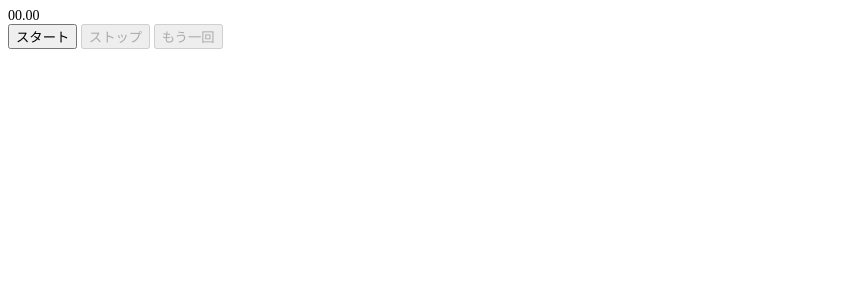
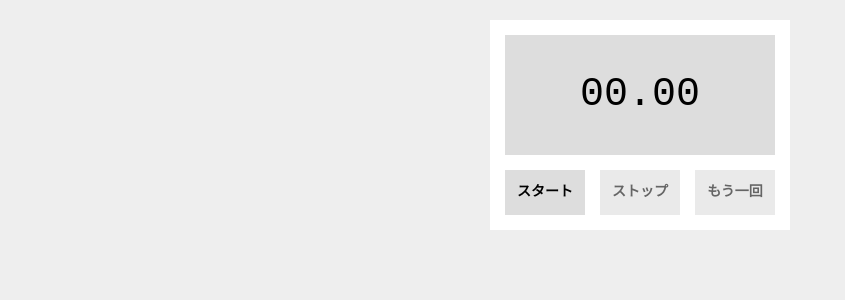
Before and after one commit to RintaroKinashi/TimerGame, a PHP site: page / in a window 1280 px wide. Shown: the top 300 px of the page, without its empty margins (0-845 px from the left). Run offline with PHP 8.4, Linux system fonts and the light colour scheme.

Commit message:
[update]refs #1_Adjusted_CSS

```diff
--- a/css/styles.css
+++ b/css/styles.css
@@ -1,38 +1,40 @@
 body {
+  font-family: 'Courier New', monospace;
   font-size: 14px;
+  background: #eee;
 }
 
-#open, #close {
-  cursor: pointer;
-  width: 200px;
-  border: 1px solid #ccc;
-  border-radius: 4px;
+.container {
+  margin: 20px auto;
+  width: 270px;
+  background: #fff;
+  padding: 15px;
   text-align: center;
-  padding: 12px 0;
-  margin: 16px auto 0;
 }
 
-#mask {
-  background: rgba(0, 0, 0, 0.4);
-  position: fixed;
-  top: 0;
-  bottom: 0;
-  right: 0;
-  left: 0;
+.btns {
+  display: flex;
+  justify-content: space-between;
 }
 
-#modal {
-  background: #fff;
-  width: 300px;
-  padding: 20px;
-  border-radius: 4px;
-  position: absolute;
-  top: 40px;
-  left: 0;
-  right: 0;
-  margin: 0 auto;
+.btn{
+  width: 80px;
+  height: 45px;
+  line-height: 45px;
+  background: #ddd;
+  font-weight: bold;
+  cursor: pointer;
+  user-select: none;
 }
 
-#modal > p {
-  margin: 0 0 20px;
+.inactive {
+  opacity: 0.6;
 }
+
+#timer {
+  background: #ddd;
+  height: 120px;
+  line-height: 120px;
+  font-size: 40px;
+  margin-bottom:  15px;
+}
--- a/index.html
+++ b/index.html
@@ -8,9 +8,11 @@
 <body>
   <div class="container">
     <div id="timer">00.00</div>
-    <button id="start">スタート</button>
-    <button id="stop">ストップ</button>
-    <button id="reset">もう一回</button>
+    <div class="btns">
+      <div class="btn" id="start">スタート</div>
+      <div class="btn" id="stop">ストップ</div>
+      <div class="btn" id="reset">もう一回</div>
+    </div>
   </div>
 
   <script src="js/main.js"></script>
```
Also changed, not shown: js/main.js (+12 -9 lines).
